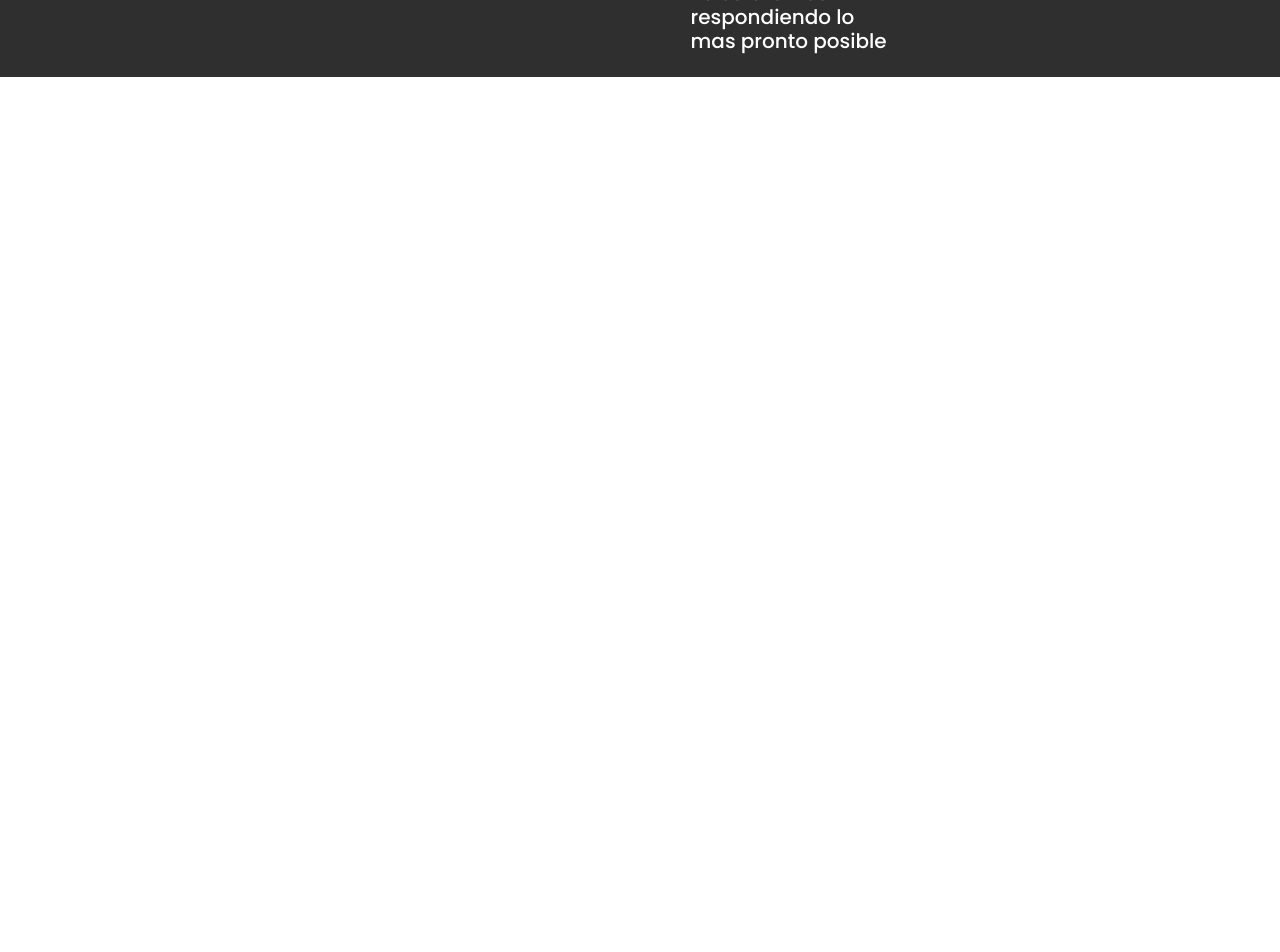
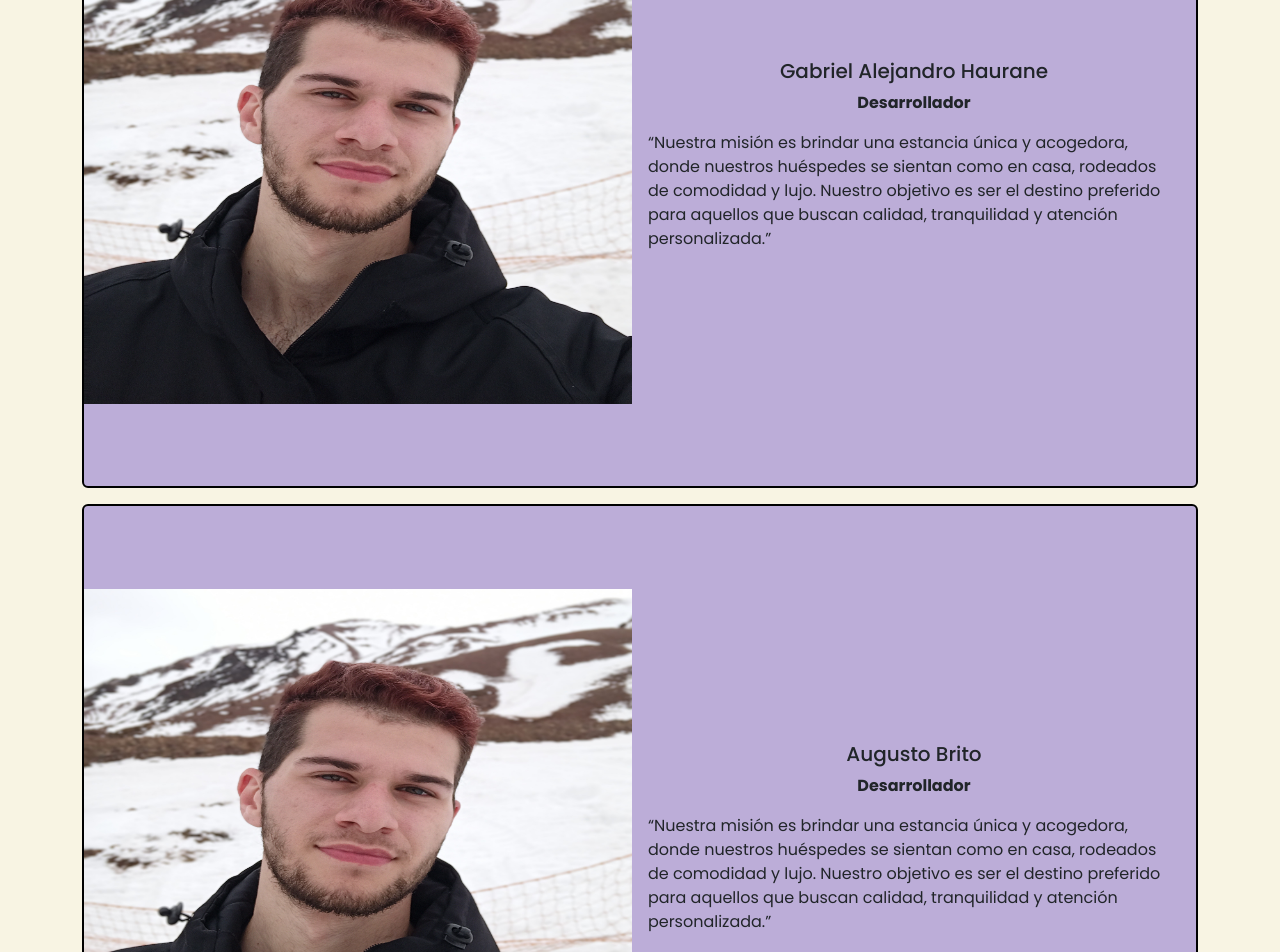
Before and after one commit to GabrielHaurane/Frontend-Proyecto-Final, a React (Vite) app: page /quienessomos in a window 1280 px wide. Shown: the part 320-1272 px from the top of the page. Before the commit the page ends 800 px from the top, so only its background shows below. Built offline with nearby package versions, Linux system fonts and the light colour scheme.

Commit message:
El archivo de quienes somos ya esta casi terminado falta la info de augusto

```diff
--- a/src/App.css
+++ b/src/App.css
@@ -16,12 +16,19 @@
     --azul-marino: #1C3D5A;
     --beige-champagne: #E0C097;
     --verde-esmeralda: #2E8B57;
+    --morado: #bcadd8;
 }
 .backC{
     background-color: var(--gris-plomo);
 }
 .backS{
   background-color: var(--azul-marino);
+}
+.backQ{
+  background-color: var(--morado);
+}
+.backQS{
+  background-color: var(--blanco-marfil);
 }
 .Acerca{
   background-color: var(--verde-esmeralda);
--- a/src/components/pages/Quienes.jsx
+++ b/src/components/pages/Quienes.jsx
@@ -1,11 +1,52 @@
-import React from 'react';
+import React from "react";
+import { Card } from "react-bootstrap";
+import gabrielH from "../assets/Gabriel_Haurane.jpg";
 
 const Quienes = () => {
-    return (
-        <div>
-
+  return (
+    <div className="flex-grow-1 backQS">
+        <div className="container">
+      <Card className="backQ my-3 d-flex flex-md-row  flex-column border border-2 border-black">
+        <div className="d-flex w-100 justify-content-center align-items-center">
+          <img className="col-12 h-75"  src={gabrielH}/>
         </div>
-    );
+        <Card.Body className="col-12 d-flex flex-row">
+          <div className="d-flex flex-column flex-wrap justify-content-center align-items-center">
+          <Card.Title>Gabriel Alejandro Haurane</Card.Title>
+          <Card.Text>
+            <b>Desarrollador</b>
+          </Card.Text>
+          <Card.Text>
+            “Nuestra misión es brindar una estancia única y acogedora, donde
+            nuestros huéspedes se sientan como en casa, rodeados de comodidad y
+            lujo. Nuestro objetivo es ser el destino preferido para aquellos que
+            buscan calidad, tranquilidad y atención personalizada.”
+          </Card.Text>
+          </div>
+        </Card.Body>
+      </Card>
+      <Card className="backQ my-3 d-flex flex-md-row  flex-column border border-2 border-black">
+        <div className="d-flex w-100 justify-content-center align-items-center">
+          <img className="col-12 h-75"  src={gabrielH}/>
+        </div>
+        <Card.Body className="col-12 d-flex flex-row">
+          <div className="d-flex flex-column flex-wrap justify-content-center align-items-center">
+          <Card.Title>Augusto Brito</Card.Title>
+          <Card.Text>
+            <b>Desarrollador</b>
+          </Card.Text>
+          <Card.Text>
+            “Nuestra misión es brindar una estancia única y acogedora, donde
+            nuestros huéspedes se sientan como en casa, rodeados de comodidad y
+            lujo. Nuestro objetivo es ser el destino preferido para aquellos que
+            buscan calidad, tranquilidad y atención personalizada.”
+          </Card.Text>
+          </div>
+        </Card.Body>
+      </Card>
+        </div>
+    </div>
+  );
 };
 
 export default Quienes;
```
Also changed, not shown: src/components/assets/Gabriel_Haurane.jpg (added).
